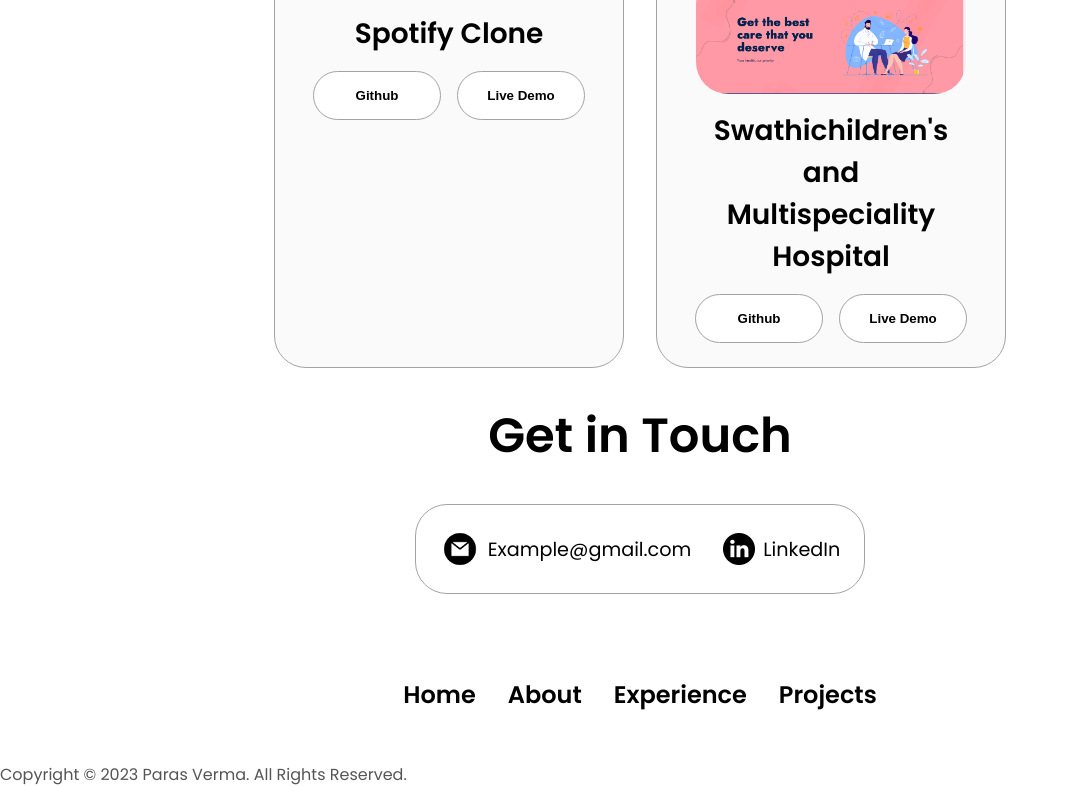
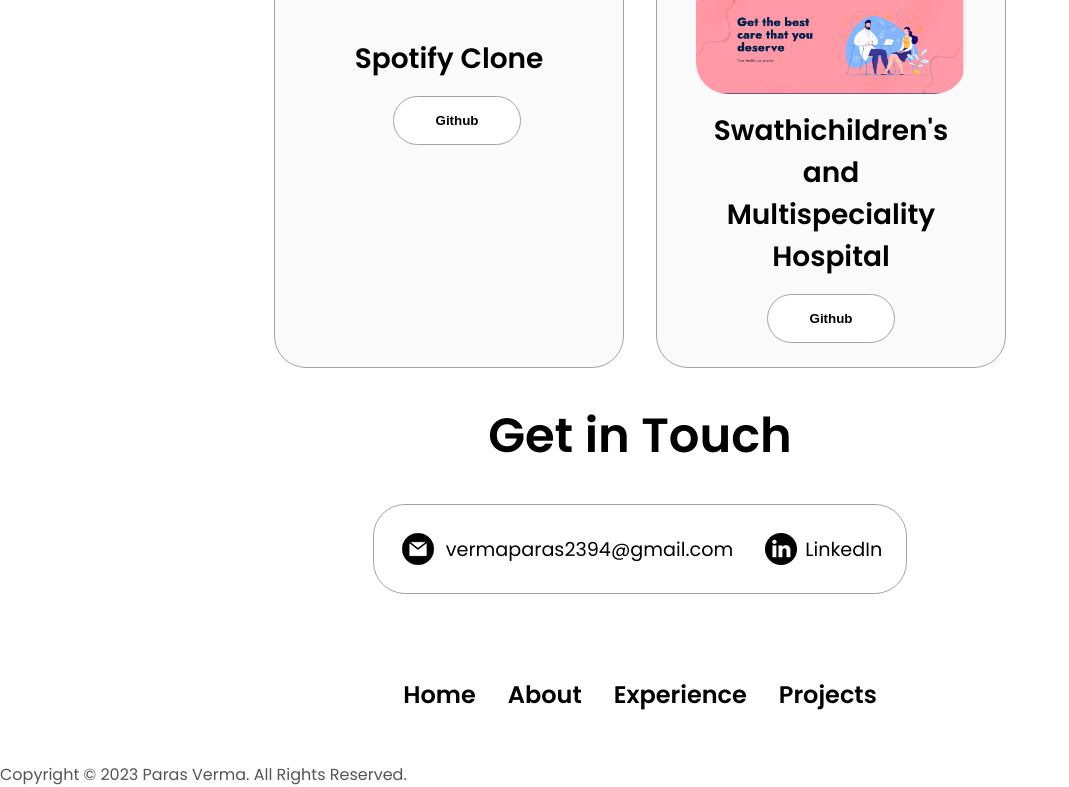
Before and after one commit to ParasVerma23/html-css-js-porfolio, a plain HTML site: page index.html in a window 1280 px wide. Shown: the part 2146-2933 px from the top of the page, without its empty margins (0-1069 px from the left). Drawn offline with nearby package versions, Linux system fonts and the light colour scheme; a script that the page names is missing.

Commit message:
Update index.html

```diff
--- a/index.html
+++ b/index.html
@@ -205,21 +205,16 @@
                   alt="Project 1"
                   class="project-img"
                 />
-              </div>
+              </div><br>
               <h2 class="experience-sub-title project-title">Spotify Clone</h2>
-              <div class="btn-container">
+              <div class="btn-container"><br>
                 <button
                   class="btn btn-color-2 project-btn"
                   onclick="location.href='https://github.com/ParasVerma23/Spotify-Clone'"
                 >
                   Github
                 </button>
-                <button
-                  class="btn btn-color-2 project-btn"
-                  onclick="location.href='https://github.com/ParasVerma23/Spotify-Clone'"
-                >
-                  Live Demo
-                </button>
+
               </div>
             </div>
             <div class="details-container color-container">
@@ -238,12 +233,7 @@
                 >
                   Github
                 </button>
-                <button
-                  class="btn btn-color-2 project-btn"
-                  onclick="location.href='https://github.com/ParasVerma23/Swathichildren-s-and-Multispeciality-Hospital'"
-                >
-                  Live Demo
-                </button>
+
               </div>
             </div>
 
@@ -262,7 +252,7 @@
               alt="Email icon"
               class="icon contact-icon email-icon"
             />
-            <p><a href="mailto:examplemail@gmail.com">Example@gmail.com</a></p>
+            <p><a href="vermaparas2394@gmail.com">vermaparas2394@gmail.com</a></p>
           </div>
           <div class="contact-info-container">
             <img
@@ -270,7 +260,7 @@
               alt="LinkedIn icon"
               class="icon contact-icon"
             />
-            <p><a href="https://www.linkedin.com">LinkedIn</a></p>
+            <p><a href="https://www.linkedin.com/in/paras-verma-18a09826b/">LinkedIn</a></p>
           </div>
         </div>
       </section>
```
